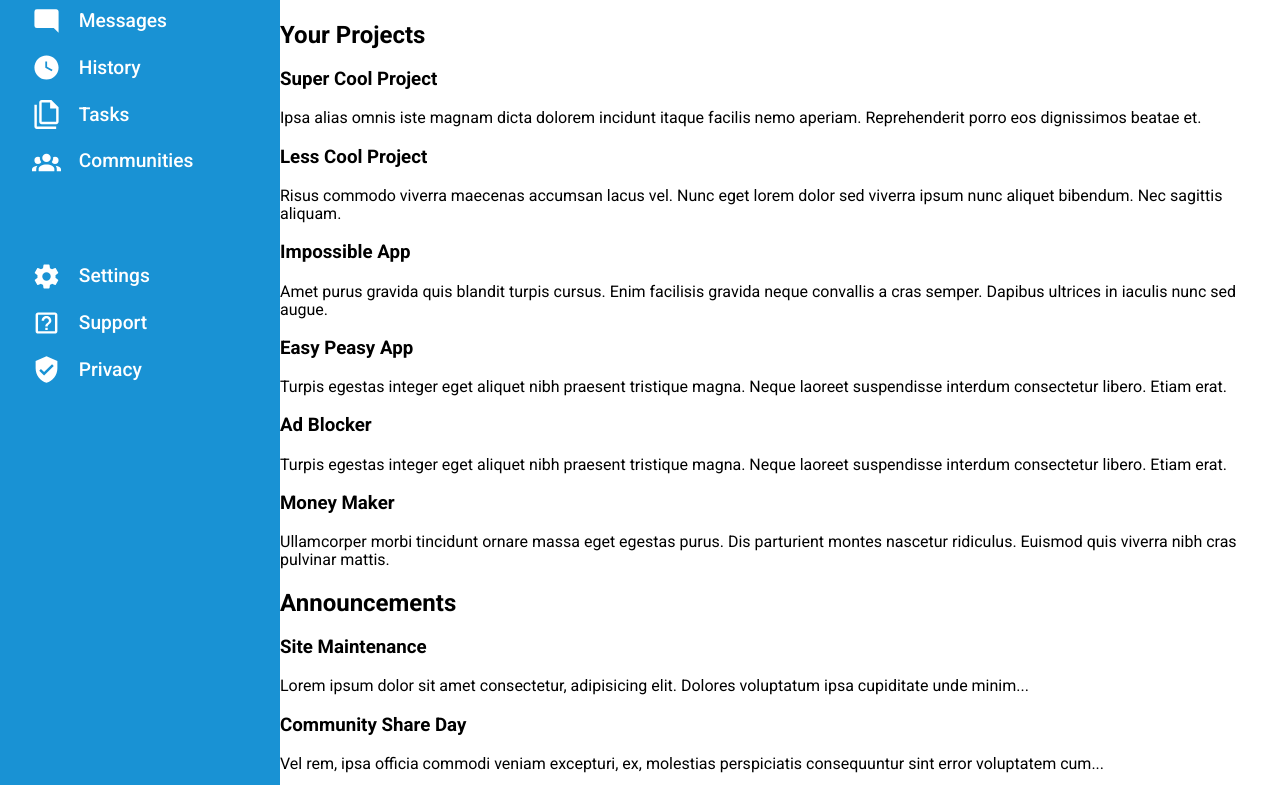
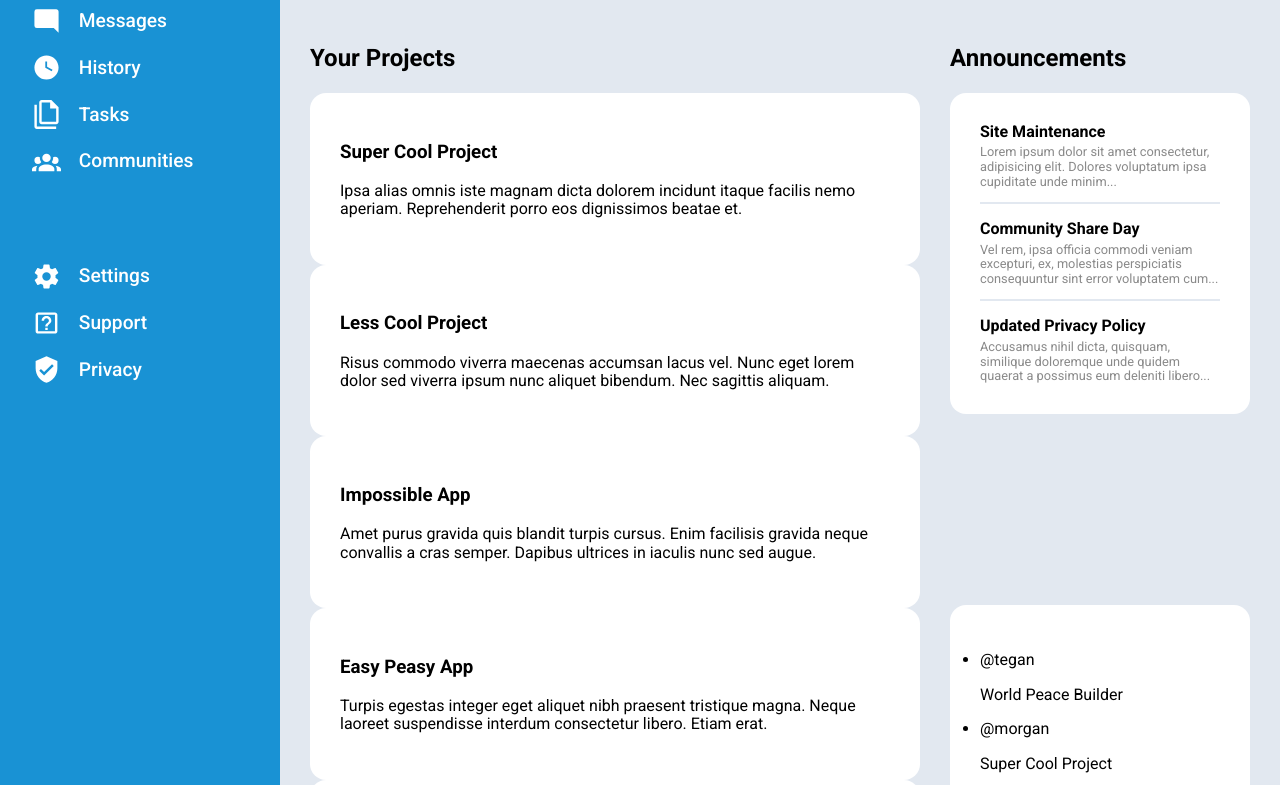
Before and after one commit to MariaEvpalova/dashboard, a plain HTML site: page index.html in a window 1280 px wide. Shown: the part 201-986 px from the top of the page. Drawn offline with Linux system fonts and the light colour scheme.

Commit message:
Complete Announcements section - Set background and grid layout for main section - Finished design of Announcements section

```diff
--- a/index.html
+++ b/index.html
@@ -54,33 +54,34 @@
     <div id="main-content">
         <div id="projects">
             <h2>Your Projects</h2>
-            <div class="project">
+            <div class="project card">
                 <h3>Super Cool Project</h3>
                 <p>Ipsa alias omnis iste magnam dicta dolorem incidunt itaque facilis nemo aperiam. Reprehenderit porro eos dignissimos beatae et.</p>
             </div>
-            <div class="project">
+            <div class="project card">
                 <h3>Less Cool Project</h3>
                 <p>Risus commodo viverra maecenas accumsan lacus vel. Nunc eget lorem dolor sed viverra ipsum nunc aliquet bibendum. Nec sagittis aliquam.</p>
             </div>
-            <div class="project">
+            <div class="project card">
                 <h3>Impossible App</h3>
                 <p>Amet purus gravida quis blandit turpis cursus. Enim facilisis gravida neque convallis a cras semper. Dapibus ultrices in iaculis nunc sed augue.</p>
             </div>
-            <div class="project">
+            <div class="project card">
                 <h3>Easy Peasy App</h3>
                 <p>Turpis egestas integer eget aliquet nibh praesent tristique magna. Neque laoreet suspendisse interdum consectetur libero. Etiam erat.</p>
             </div>
-            <div class="project">
+            <div class="project card">
                 <h3>Ad Blocker</h3>
                 <p>Turpis egestas integer eget aliquet nibh praesent tristique magna. Neque laoreet suspendisse interdum consectetur libero. Etiam erat.</p>
             </div>
-            <div class="project">
+            <div class="project card">
                 <h3>Money Maker</h3>
                 <p>Ullamcorper morbi tincidunt ornare massa eget egestas purus. Dis parturient montes nascetur ridiculus. Euismod quis viverra nibh cras pulvinar mattis.</p>
             </div>
         </div>
         <div id="announcements">
             <h2>Announcements</h2>
+            <div class="card">
                 <div class="announcement">
                     <h3>Site Maintenance</h3>
                     <p>Lorem ipsum dolor sit amet consectetur, adipisicing elit. Dolores voluptatum ipsa cupiditate unde minim...</p>
@@ -94,8 +95,9 @@
                     <p>Accusamus nihil dicta, quisquam, similique doloremque unde quidem quaerat a possimus eum deleniti libero...</p>
                 </div>
             </div>
+        </div>
         <div id="trending">
-            <ul>
+            <ul class="card">
                 <li>
                     <p>@tegan</p>
                     <p>World Peace Builder</p>
--- a/style.css
+++ b/style.css
@@ -8,12 +8,16 @@ body {
     display: grid;
     grid-template-columns: 280px 1fr;
     grid-template-rows: min-content 1fr;
+    --sidebar-background: #1992d4;
+    --sidebar-text: #ffffff;
+    --main-background: #e2e8f0;
+    --main-text: #8a8a8a;
 }
 
 #sidebar {
     grid-column: 1;
     grid-row: 1 / -1;
-    background-color: #1992d4;
+    background-color: var(--sidebar-background);
     display: flex;
     flex-direction: column;
     gap: 18px;
@@ -33,7 +37,7 @@ body {
     display: flex;
     align-items: center;
     gap: 8px;
-    color: #ffffff;
+    color: var(--sidebar-text);
 }
 
 #sidebar li img {
@@ -48,7 +52,7 @@ body {
 #sidebar li {
     display: flex;
     align-items: center;
-    color: #ffffff;
+    color: var(--sidebar-text);
     font-size: 1.2rem;
     font-weight: 500;
     margin: 18px 0;
@@ -71,7 +75,7 @@ header #upper img {
 
 header #upper #search {
     flex: 1;
-    background-color: #e2e8f0;
+    background-color: var(--main-background);
     height: 1.8rem;
     border-radius: 16px;
     margin-right: 128px;
@@ -94,7 +98,7 @@ header #bottom {
 }
 
 header #bottom img {
-    height: 5.4rem;
+    height: 5rem;
 }
 
 header #bottom > div {
@@ -114,11 +118,58 @@ header #bottom p {
 }
 
 header #bottom button {
-    color: white;
-    background-color: #1992d4;
+    color: var(--sidebar-text);
+    background-color: var(--sidebar-background);
     border: none;
     font-size: 1.1rem;
     font-weight: 600;
     padding: 10px 30px;
     border-radius: 24px;
 }
+
+#main-content {
+    display: grid;
+    grid-template-columns: 1fr 300px;
+    grid-template-rows: 1fr 1fr;
+    background-color: var(--main-background);
+    padding: 30px;
+    gap: 30px;
+}
+
+#projects {
+    grid-row: 1 / -1;
+}
+
+.card {
+    border-radius: 16px;
+    background-color: var(--sidebar-text);
+    padding: 30px;
+}
+
+.announcement {
+    border-bottom: 2px solid var(--main-background);
+}
+
+.announcement:last-child {
+    border: none;
+}
+
+#announcements h3 {
+    margin-bottom: 0;
+    font-size: 1rem;
+    font-weight: 600;
+}
+
+#announcements p {
+    margin-top: 4px;
+    color: var(--main-text);
+    font-size: 0.8rem;
+}
+
+.announcement:last-child > p {
+    margin-bottom: 0;
+}
+
+.announcement:first-child > h3 {
+    margin-top: 0;
+}
```
Lines whose indentation alone changed are shown as unchanged.
